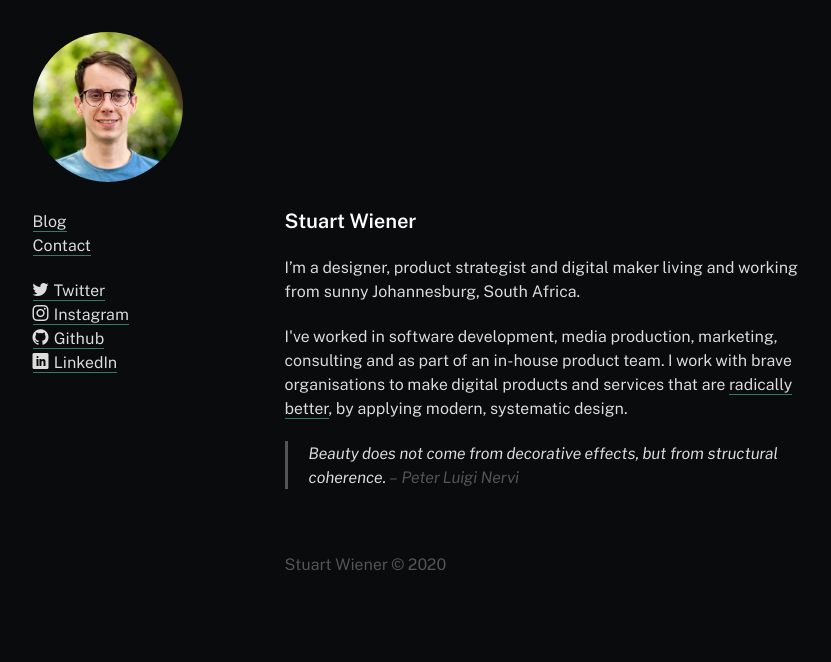
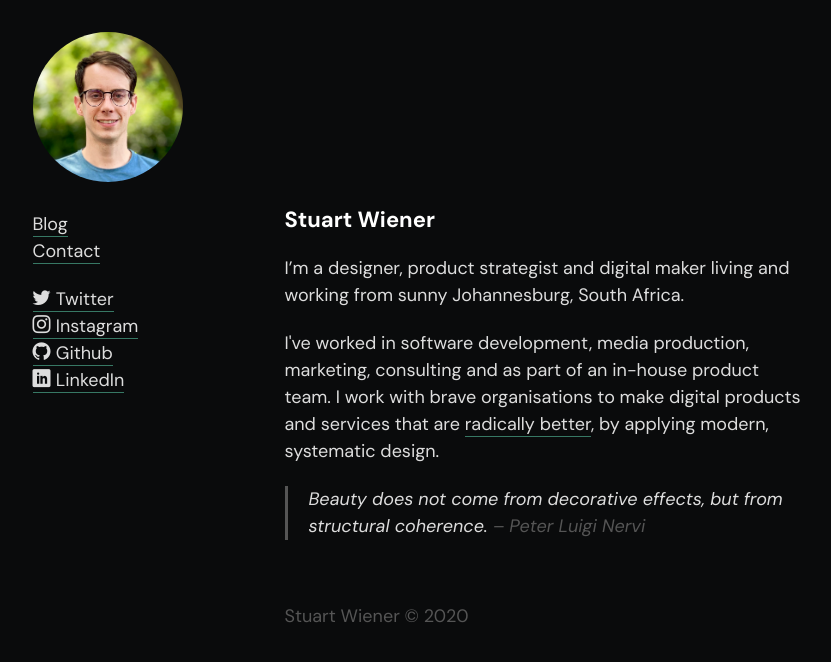
Before and after one commit to stuartwiener/stuartwiener.github.io, a Jekyll site: the page built from index.html, in a window 1280 px wide. Shown: the top 662 px of the page, without its empty margins (219-1050 px from the left). Built offline with Jekyll 4.4.1, drawn with Linux system fonts in a browser that asks for light colours; some web fonts are replaced.

Commit message:
updated typography

```diff
--- a/_layouts/default.html
+++ b/_layouts/default.html
@@ -9,6 +9,7 @@
     <title>{% if page.title %}{{ page.title | escape }}{% else %}{{ site.title | escape }}{% endif %}</title>
     <meta name="description" content="{% if page.excerpt %}{{ page.excerpt | strip_html | strip_newlines | truncate: 160 }}{% else %}{{ site.description }}{% endif %}">
 
+    <link href="https://fonts.googleapis.com/css?family=DM+Sans:400,400i,700&display=swap" rel="stylesheet">
     <link rel="stylesheet" href="{{ "/css/main.css" | prepend: site.baseurl }}">
     <link rel="canonical" href="{{ page.url | replace:'index.html','' | prepend: site.baseurl | prepend: site.url }}">
     <!-- <link rel="alternate" type="application/rss+xml" title="{{ site.title }}" href="{{ "/feed.xml" | prepend: site.baseurl | prepend: site.url }}"> -->
--- a/css/main.scss
+++ b/css/main.scss
@@ -72,14 +72,14 @@
 }
 
 // Our variables
-$text-font-family:      'Public Sans', sans-serif;
-$text-font-size:        16px;
+$text-font-family:      'DM Sans', sans-serif;
+$text-font-size:        18px;
 $text-font-weight:      400;
 $text-line-height:      24px;
 
-$display-font-family:   'Public Sans', sans-serif;
-$display-font-size:     20px;
-$display-font-weight:   600;
+$display-font-family:   'DM Sans', sans-serif;
+$display-font-size:     22px;
+$display-font-weight:   700;
 $display-line-height:   28px;
 
 $spacing-unit:          21px;
```
